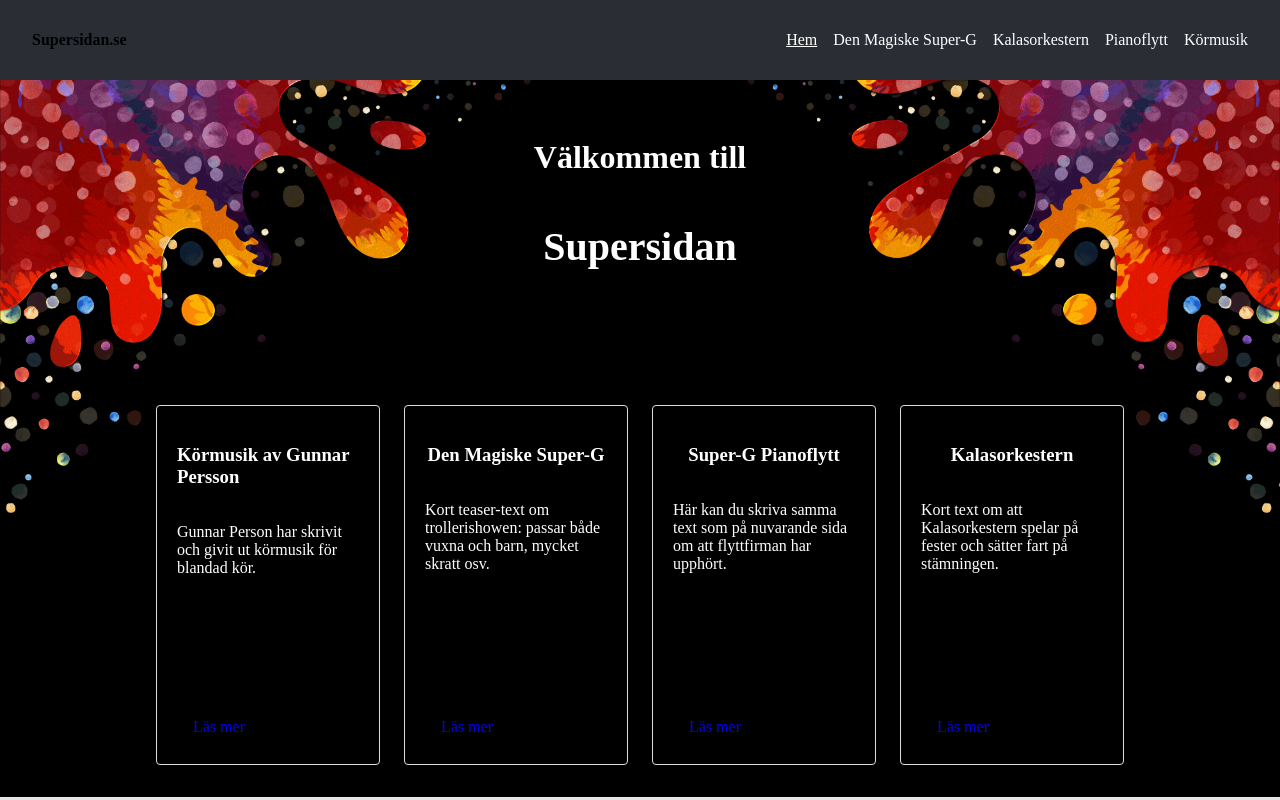
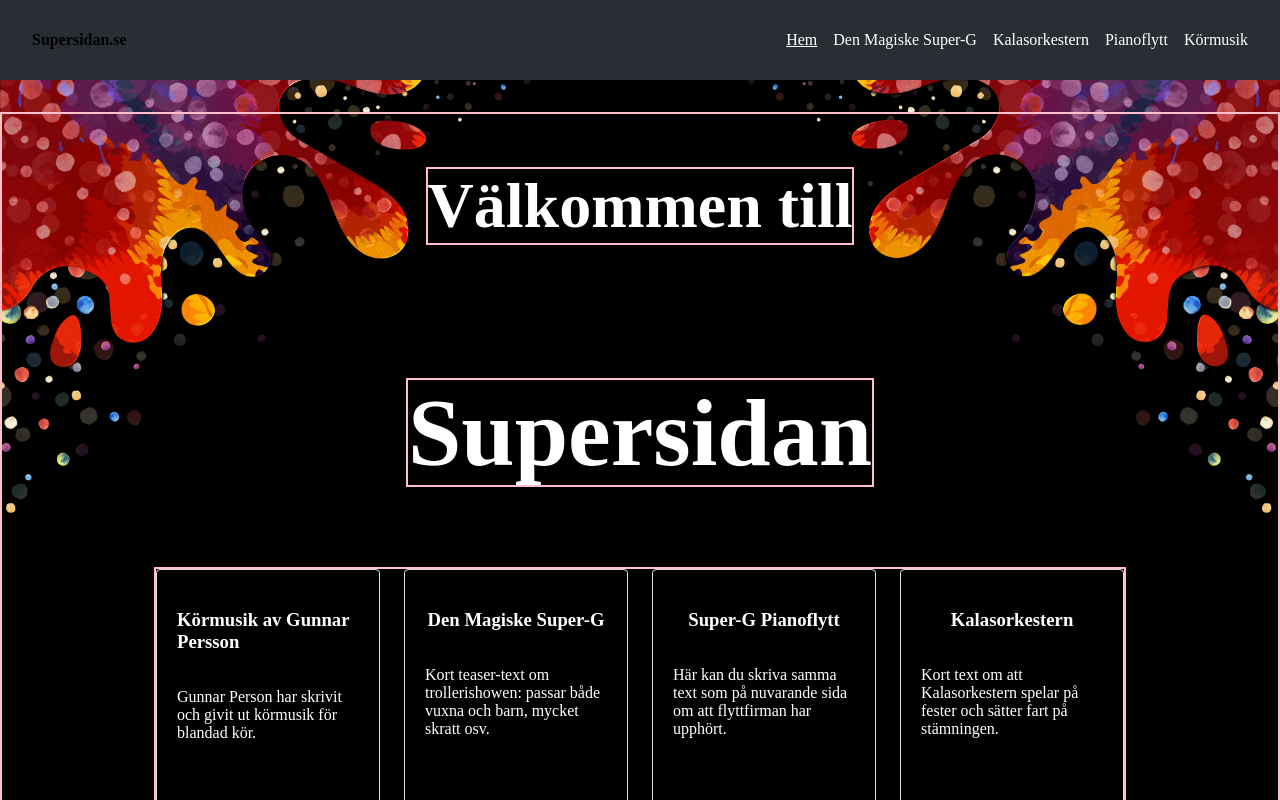
Before and after one commit to robinruden/supersidan, a React (Vite) app: page / in a window 1280 px wide. Shown: the top 800 px of the page. Built offline with nearby package versions, Linux system fonts and the light colour scheme; a web font is replaced by a local one.

Commit message:
some small styling adjustmesnts

```diff
--- a/src/styles/home.css
+++ b/src/styles/home.css
@@ -1,7 +1,11 @@
 .home{
-    display: flex;
-    flex-direction: column;
-    align-items: center;
+  display: flex;
+  flex-direction: column;
+  align-items: center;
+
+
+
+  border: 2px solid pink;
 
 }
 
@@ -9,18 +13,21 @@
   text-align: center;
   color: var(--white);
   font-family: 'Superfonten';
+
+  border: 2px solid pink;
 }
 
 .home h1 {
-  font-size: 2.5rem;
-  margin-bottom: 0.5rem;
+  font-size: 6rem;
+  /* margin-bottom: 0.5rem; */
+
 }
 
 .home h2 {
-  font-size: 2rem;
-  scroll-snap-type: x mandatory;
-  padding-bottom: 0.5rem;
-  margin-bottom: 0.5rem;
+  font-size: 4rem;
+
+/*   padding-bottom: 0.5rem; */
+  /* margin-bottom: 0.5rem; */
 }
 
 .home-grid {
@@ -29,18 +36,15 @@
   flex-direction: row;
   flex-wrap: nowrap;
   gap: 1.5rem;
-  margin-top: 2rem;
-  background: #000000;
 
+  /* background: #000000; */
   scroll-snap-align: start;
   transition: transform 180ms ease, box-shadow 180ms ease, border-color 180ms ease;
   overflow-x: auto;
+  align-items: stretch;
 
 
-
-
-  align-items: stretch;
-  margin-top: 8rem;
+  border: 2px solid pink;
 }
 
 .card:hover {
@@ -67,6 +71,8 @@
     padding: 1.25rem;
     border-radius: 4px;
 
+
+
 }
 /* .card font{
     color: var(--white);
@@ -85,6 +91,7 @@
 
 .page-section h1 {
   margin-top: 0;
+
 }
 
 .btn {
```
